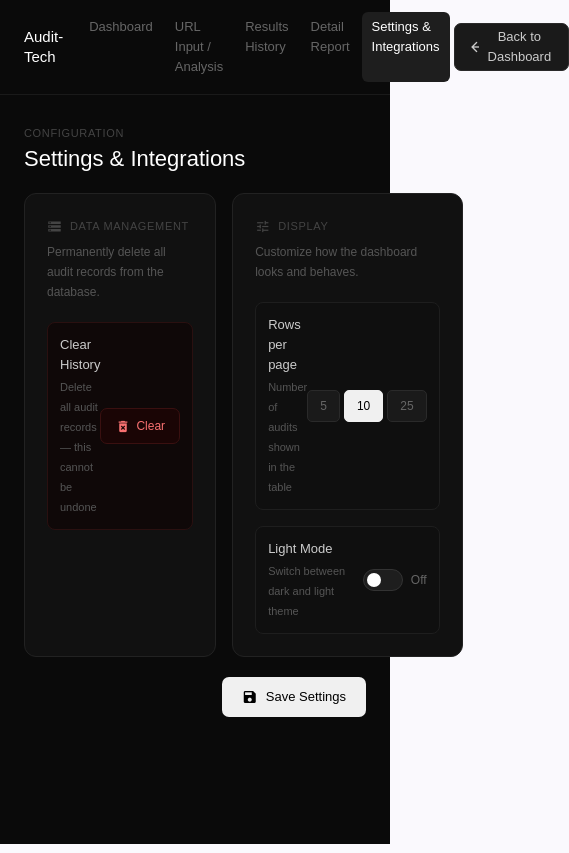
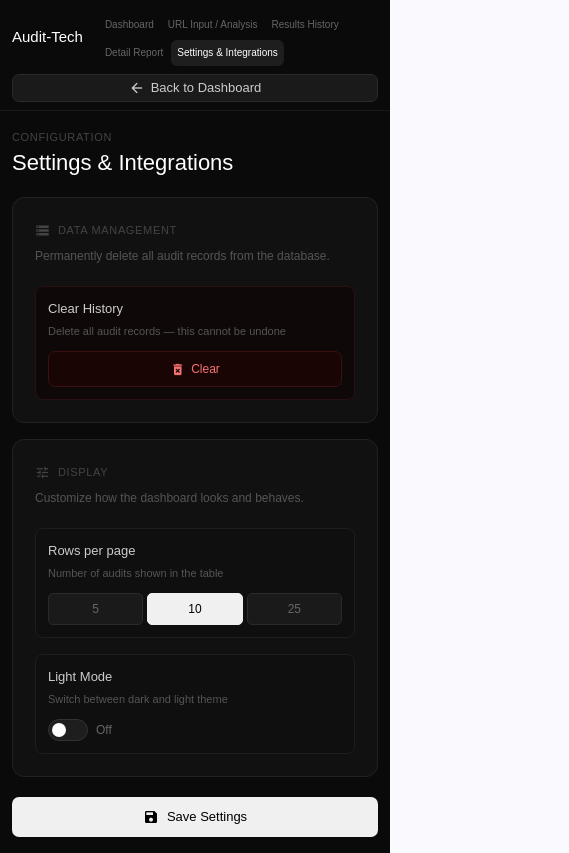
Before and after one commit to jugurta12/Audit-Tech, an Angular app in the folder frontend/: page /settings in a window 390 px wide. Shown: the whole page, 569 px wide, since content can reach past the window. Built offline with nearby package versions, Linux system fonts and the light colour scheme.

Commit message:
Fix backend/frontend folders

```diff
--- a/frontend/src/app/components/settings/settings.scss
+++ b/frontend/src/app/components/settings/settings.scss
@@ -306,3 +306,105 @@
   &:hover { background: #fff; }
   mat-icon { font-size: 16px; width: 16px; height: 16px; }
 }
+
+
+// ── Responsive ────────────────────────────────────────
+@media (max-width: 900px) {
+  .topnav {
+    padding: 10px 16px;
+    flex-wrap: wrap;
+    gap: 4px;
+  }
+
+  .nav-link {
+    font-size: 11px;
+    padding: 4px 8px;
+  }
+
+  .content {
+    padding: 20px 16px;
+  }
+
+  .settings-grid {
+    grid-template-columns: 1fr;
+  }
+}
+
+@media (max-width: 600px) {
+  .topnav {
+    flex-wrap: wrap;
+    padding: 8px 12px;
+    gap: 4px;
+  }
+
+  .logo {
+    order: 1;
+    flex-shrink: 0;
+  }
+
+  .nav-links {
+    display: flex !important;
+    flex-wrap: wrap;
+    width: 100%;
+    order: 2;
+    gap: 2px;
+    margin-top: 4px;
+  }
+
+  .nav-link {
+    font-size: 10px !important;
+    padding: 3px 6px !important;
+  }
+
+  .back-btn {
+    order: 3;
+    width: 100%;
+    justify-content: center;
+    margin-top: 4px;
+  }
+
+  .content {
+    padding: 16px 12px;
+  }
+
+  .settings-grid {
+    grid-template-columns: 1fr;
+  }
+
+  .setting-action-row {
+    flex-direction: column;
+    align-items: flex-start;
+    gap: 10px;
+  }
+
+  .action-btn {
+    width: 100%;
+    justify-content: center;
+  }
+
+  .setting-row {
+    flex-direction: column;
+    align-items: flex-start;
+    gap: 10px;
+  }
+
+  .row-select-group {
+    width: 100%;
+    justify-content: space-between;
+  }
+
+  .row-btn {
+    flex: 1;
+    text-align: center;
+  }
+
+  .save-row {
+    flex-direction: column;
+    align-items: stretch;
+  }
+
+  .save-btn {
+    width: 100%;
+    justify-content: center;
+  }
+}
```
